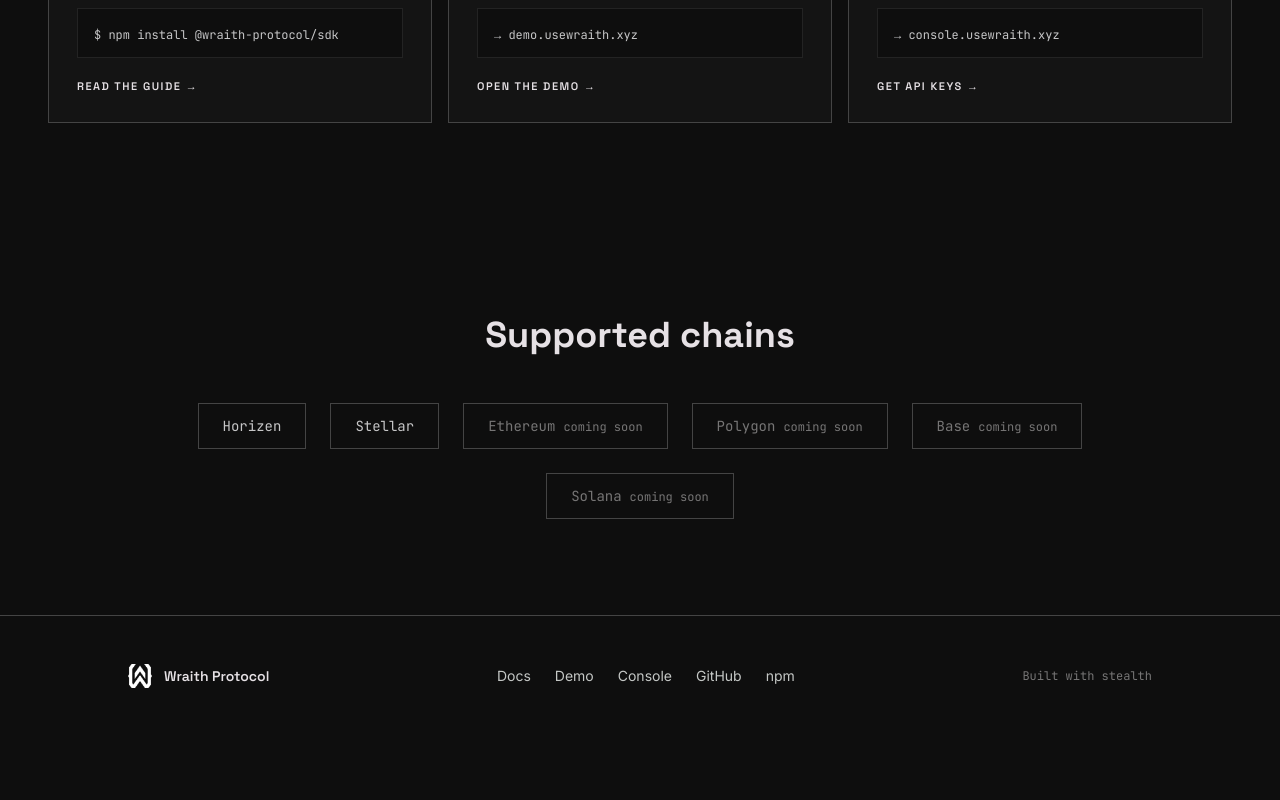
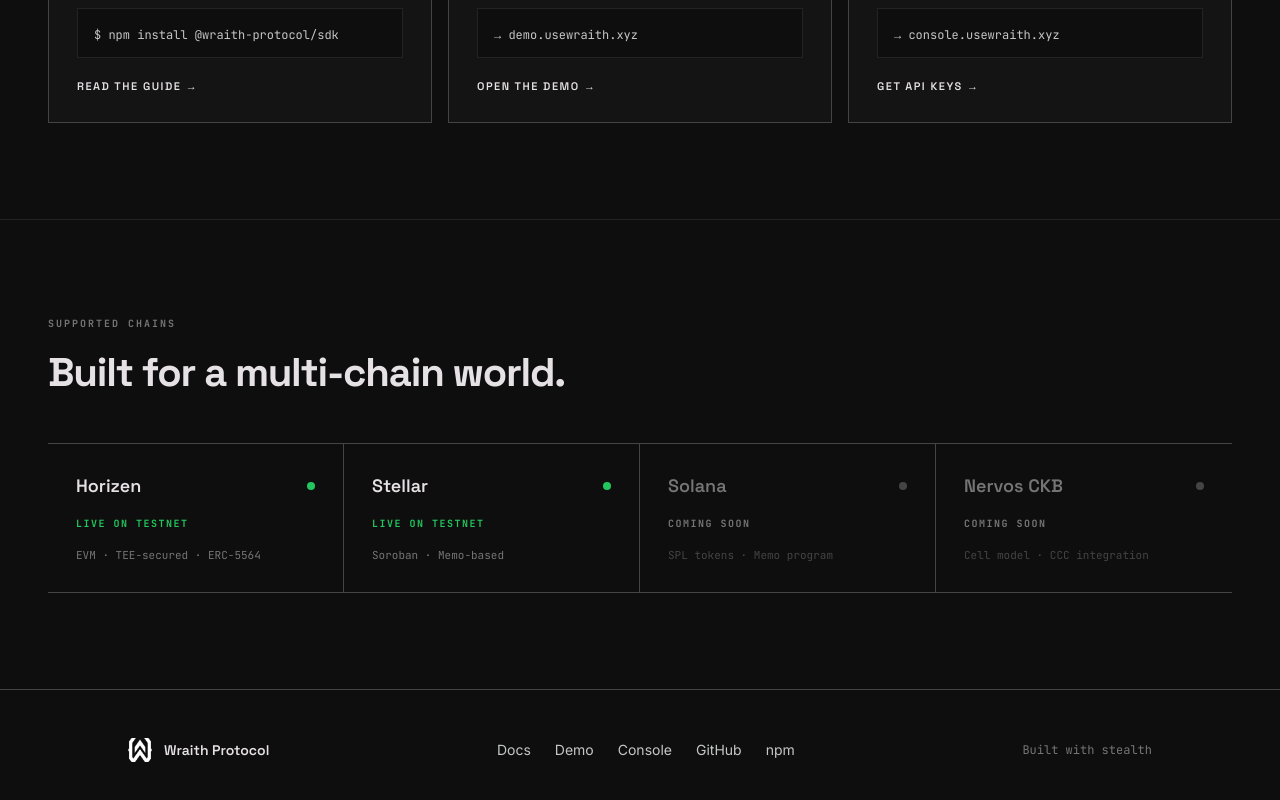
Before and after one commit to wraith-protocol/www, a React (Vite) app: page / in a window 1280 px wide. Shown: the part 2452-3252 px from the top of the page. Before the commit the page ends 3188 px from the top, so only its background shows below. Built offline with nearby package versions, Linux system fonts and the light colour scheme.

Commit message:
style: redesign chains section with 4-column grid and status indicators
Add overline, update heading, and replace chain pills with detailed cards
showing status dots, status labels, and technical meta descriptions.

```diff
--- a/src/components/Chains.tsx
+++ b/src/components/Chains.tsx
@@ -1,31 +1,73 @@
 const chains = [
-  { name: 'Horizen', active: true },
-  { name: 'Stellar', active: true },
-  { name: 'Ethereum', active: false },
-  { name: 'Polygon', active: false },
-  { name: 'Base', active: false },
-  { name: 'Solana', active: false },
+  {
+    name: 'Horizen',
+    active: true,
+    status: 'LIVE ON TESTNET',
+    meta: 'EVM · TEE-secured · ERC-5564',
+    border: true,
+  },
+  {
+    name: 'Stellar',
+    active: true,
+    status: 'LIVE ON TESTNET',
+    meta: 'Soroban · Memo-based',
+    border: true,
+  },
+  {
+    name: 'Solana',
+    active: false,
+    status: 'COMING SOON',
+    meta: 'SPL tokens · Memo program',
+    border: true,
+  },
+  {
+    name: 'Nervos CKB',
+    active: false,
+    status: 'COMING SOON',
+    meta: 'Cell model · CCC integration',
+    border: false,
+  },
 ];
 
 export default function Chains() {
   return (
-    <section className="px-6 py-24">
-      <div className="mx-auto max-w-5xl">
-        <h2 className="font-heading text-center text-3xl font-bold text-on-surface md:text-4xl">
-          Supported chains
-        </h2>
-        <div className="mt-12 flex flex-wrap items-center justify-center gap-6">
+    <section className="border-t border-outline-variant-30 px-6 py-24 md:px-12">
+      <div className="mx-auto flex max-w-[1344px] flex-col gap-10">
+        <div className="flex flex-col gap-3">
+          <span className="font-mono text-[10px] font-semibold uppercase tracking-[2px] text-outline">
+            Supported Chains
+          </span>
+          <h2 className="font-heading text-[28px] font-bold tracking-[-1.2px] text-on-surface sm:text-[40px]">
+            Built for a multi-chain world.
+          </h2>
+        </div>
+
+        <div className="grid grid-cols-2 border-y border-outline-variant md:grid-cols-4">
           {chains.map((chain) => (
             <div
               key={chain.name}
-              className={`border px-6 py-3 font-mono text-sm ${
-                chain.active
-                  ? 'border-outline-variant text-primary'
-                  : 'border-outline-variant text-outline'
-              }`}
+              className={`flex flex-col gap-4 p-6 md:p-7 ${chain.border ? 'border-b border-outline-variant md:border-r md:border-b-0' : ''}`}
             >
-              {chain.name}
-              {!chain.active && <span className="ml-2 text-xs text-outline">coming soon</span>}
+              <div className="flex items-center justify-between">
+                <span
+                  className={`font-heading text-lg font-semibold ${chain.active ? 'text-on-surface' : 'text-outline'}`}
+                >
+                  {chain.name}
+                </span>
+                <span
+                  className={`h-2 w-2 rounded-full ${chain.active ? 'bg-tertiary' : 'bg-outline-variant'}`}
+                />
+              </div>
+              <span
+                className={`font-mono text-[10px] font-semibold tracking-[1.5px] ${chain.active ? 'text-tertiary' : 'text-outline'}`}
+              >
+                {chain.status}
+              </span>
+              <span
+                className={`font-mono text-[11px] ${chain.active ? 'text-outline' : 'text-outline-variant'}`}
+              >
+                {chain.meta}
+              </span>
             </div>
           ))}
         </div>
```
